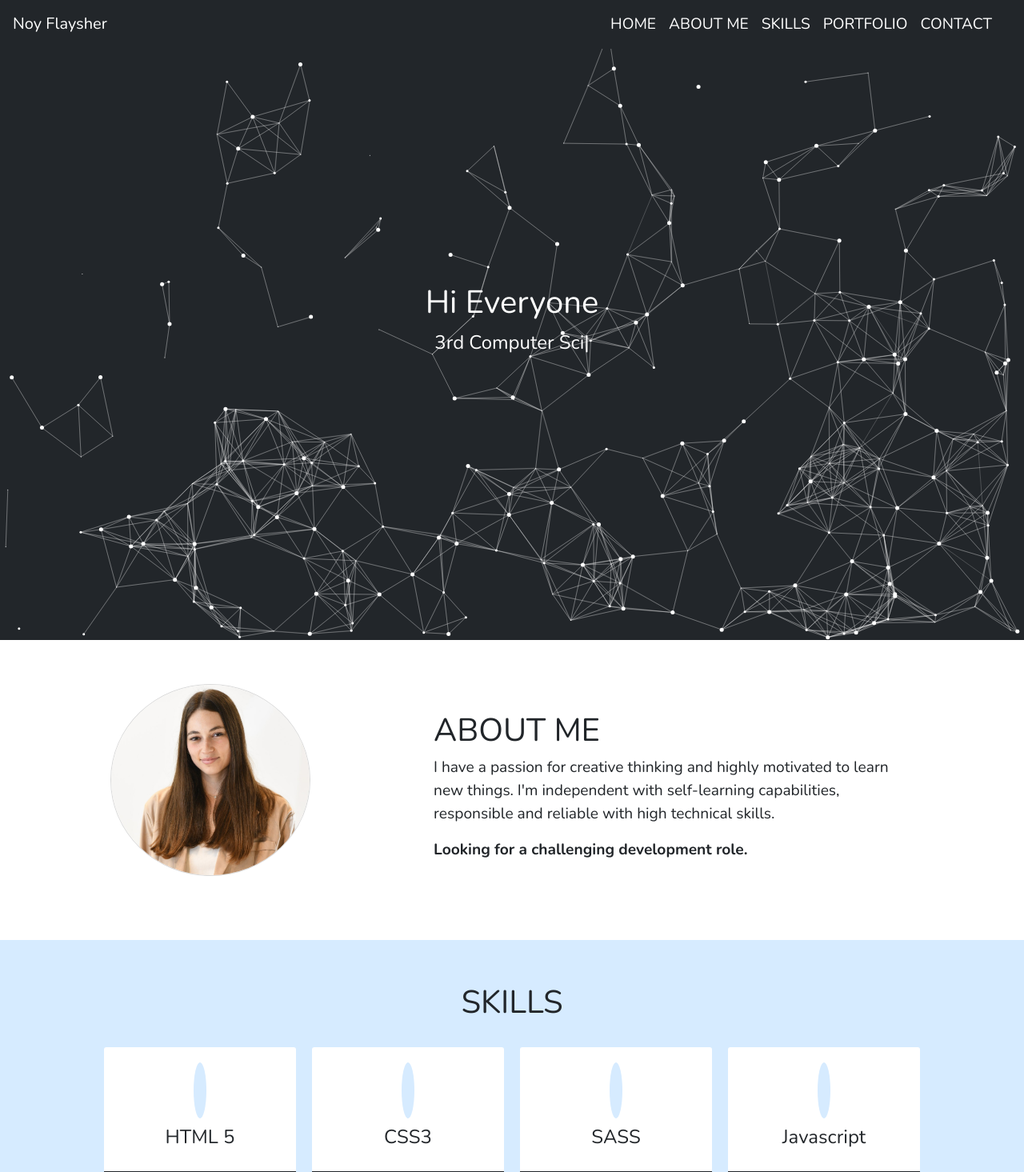
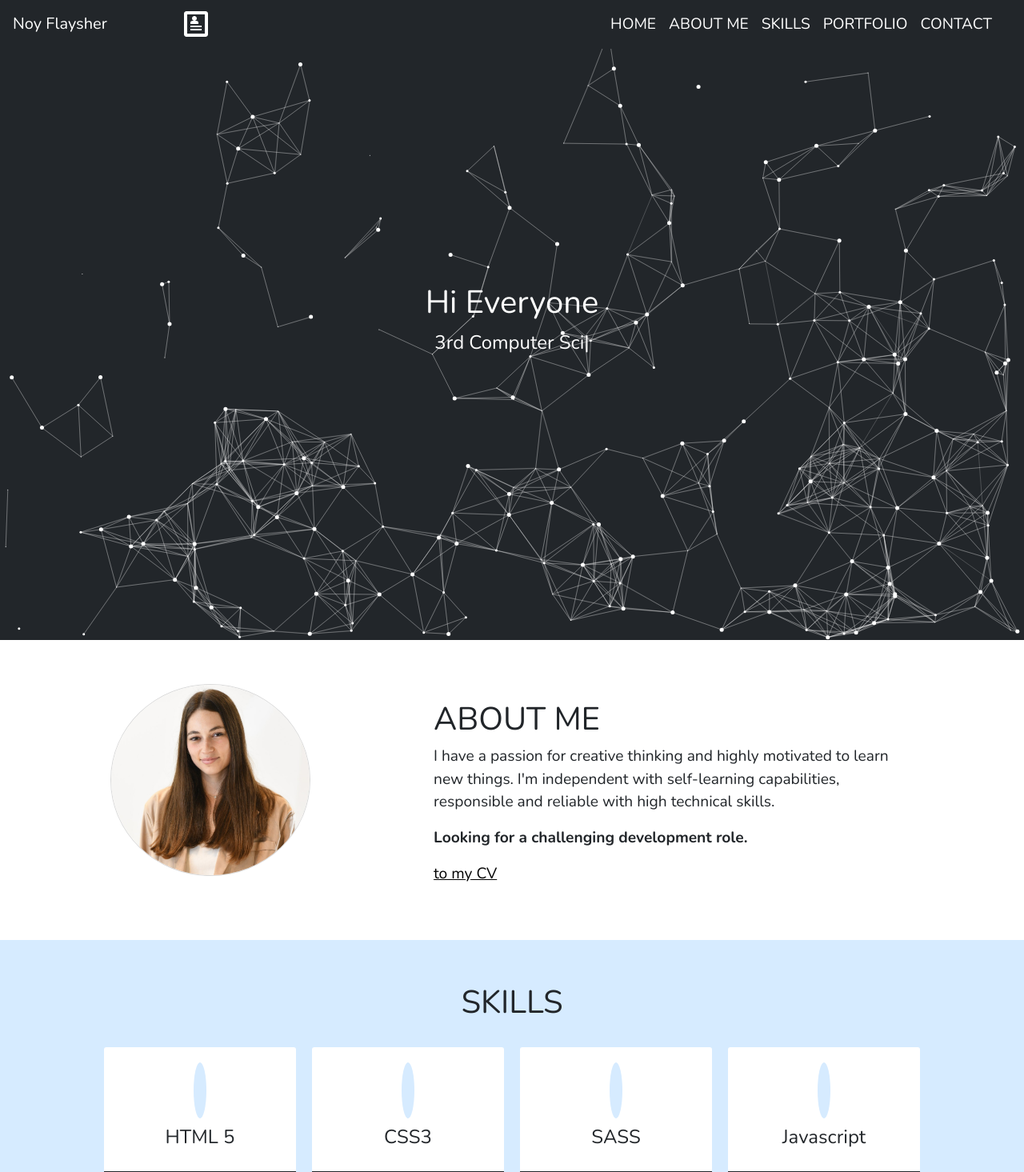
Before and after one commit to noyflaysher/portFolio, a React (Create React App) app: page / in a window 1280 px wide. Shown: the top 1465 px of the page at 80% size. Built offline with nearby package versions, Linux system fonts and the light colour scheme; some icons are missing.

Commit message:
link changes

```diff
--- a/package.json
+++ b/package.json
@@ -22,6 +22,7 @@
     "react": "^18.2.0",
     "react-bootstrap": "^2.5.0",
     "react-dom": "^18.2.0",
+    "react-icons": "^4.4.0",
     "react-particle-animation": "^2.0.2",
     "react-scripts": "5.0.1",
     "react-tsparticles": "^2.2.4",
--- a/src/screens/aboutMe/AboutMe.js
+++ b/src/screens/aboutMe/AboutMe.js
@@ -18,6 +18,7 @@ function AboutMe() {
         <p>
           <b>Looking for a challenging development role.</b>
         </p>
+        <a className="cv" href="https://online.flippingbook.com/view/691422814/" target="_blank"> to my CV</a>
       </div>
     </div>
   );
--- a/src/screens/aboutMe/aboutme.css
+++ b/src/screens/aboutMe/aboutme.css
@@ -20,6 +20,13 @@
   font-size: 1.2rem;
 }
 
+.cv, .cv:link, .cv:hover{
+  text-decoration: underline;
+  color:black
+}
+
+
+
 @media only screen and (max-width: 900px) {
   .about__container {
     flex-direction: column;
--- a/src/screens/navigationBar/NavigationBar.js
+++ b/src/screens/navigationBar/NavigationBar.js
@@ -3,6 +3,8 @@ import "./navigation.css";
 import Navbar from "react-bootstrap/Navbar";
 import Nav from "react-bootstrap/Nav";
 import { navigationLinks } from "../../helpers/navigationLinks";
+import { ImProfile } from 'react-icons/im';
+
 // import ContactPageIcon from "@mui/icons-material/ContactPage";
 
 function createLinks() {
@@ -36,6 +38,7 @@ function NavigationBar() {
           target="_blank"
         >
           {/* <ContactPageIcon size="lg" sx={{ fontSize: 35, color: "white" }} /> */}
+          <ImProfile style={{ fontSize: "2rem" }} />
         </Navbar.Brand>
         <Navbar.Toggle aria-controls="basic-navbar-nav" />
         <Navbar.Collapse
```
Also changed, not shown: 1 other file (tests, documents, lock files or other folders).
